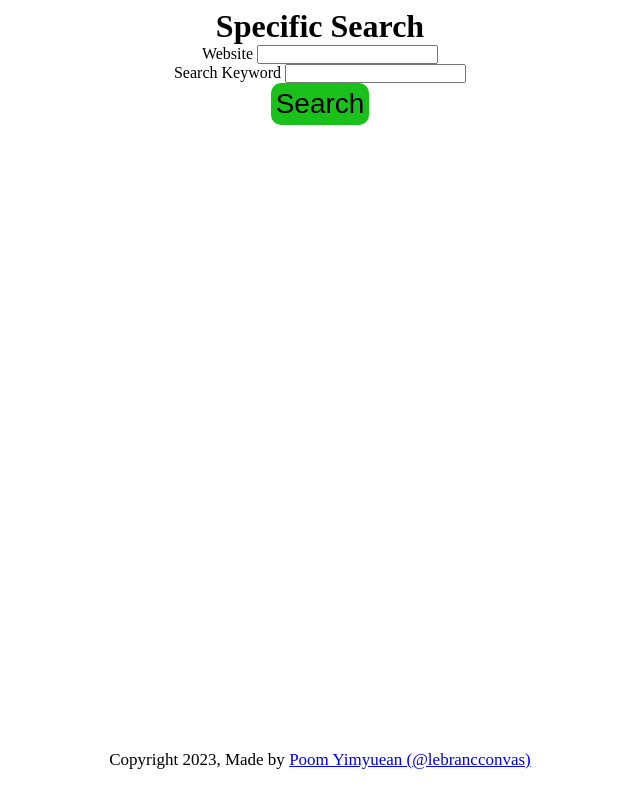
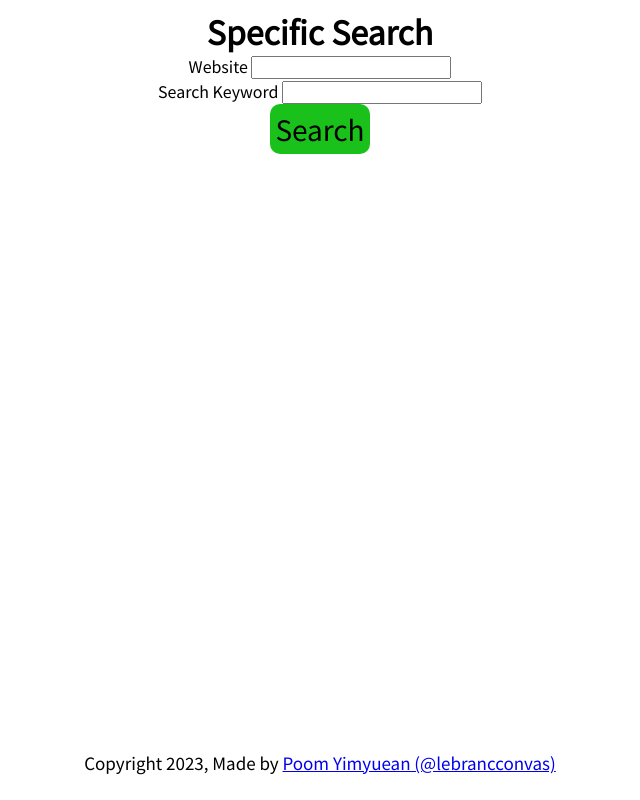
Before and after one commit to lebrancconvas/Specific-Search, a SvelteKit app in the folder app/: page / in a window 1280 px wide. Shown: the whole page, without its empty margins (320-960 px from the left). Built offline with nearby package versions, Linux system fonts and the light colour scheme.

Commit message:
💄 feat(style): update font

```diff
--- a/app/src/app.html
+++ b/app/src/app.html
@@ -3,6 +3,9 @@
 	<head>
 		<meta charset="utf-8" />
 		<link rel="icon" href="%sveltekit.assets%/favicon.png" />
+		<link rel="preconnect" href="https://fonts.googleapis.com">
+		<link rel="preconnect" href="https://fonts.gstatic.com" crossorigin>
+		<link href="https://fonts.googleapis.com/css2?family=Noto+Sans+JP&display=swap" rel="stylesheet">
 		<meta name="viewport" content="width=device-width" />
 		%sveltekit.head%
 	</head>
--- a/app/src/routes/+page.svelte
+++ b/app/src/routes/+page.svelte
@@ -35,6 +35,7 @@
     margin: 0;
     padding: 0;
     box-sizing: border-box;
+    font-family: 'Noto Sans JP', sans-seif
   }
 
   header {
```
